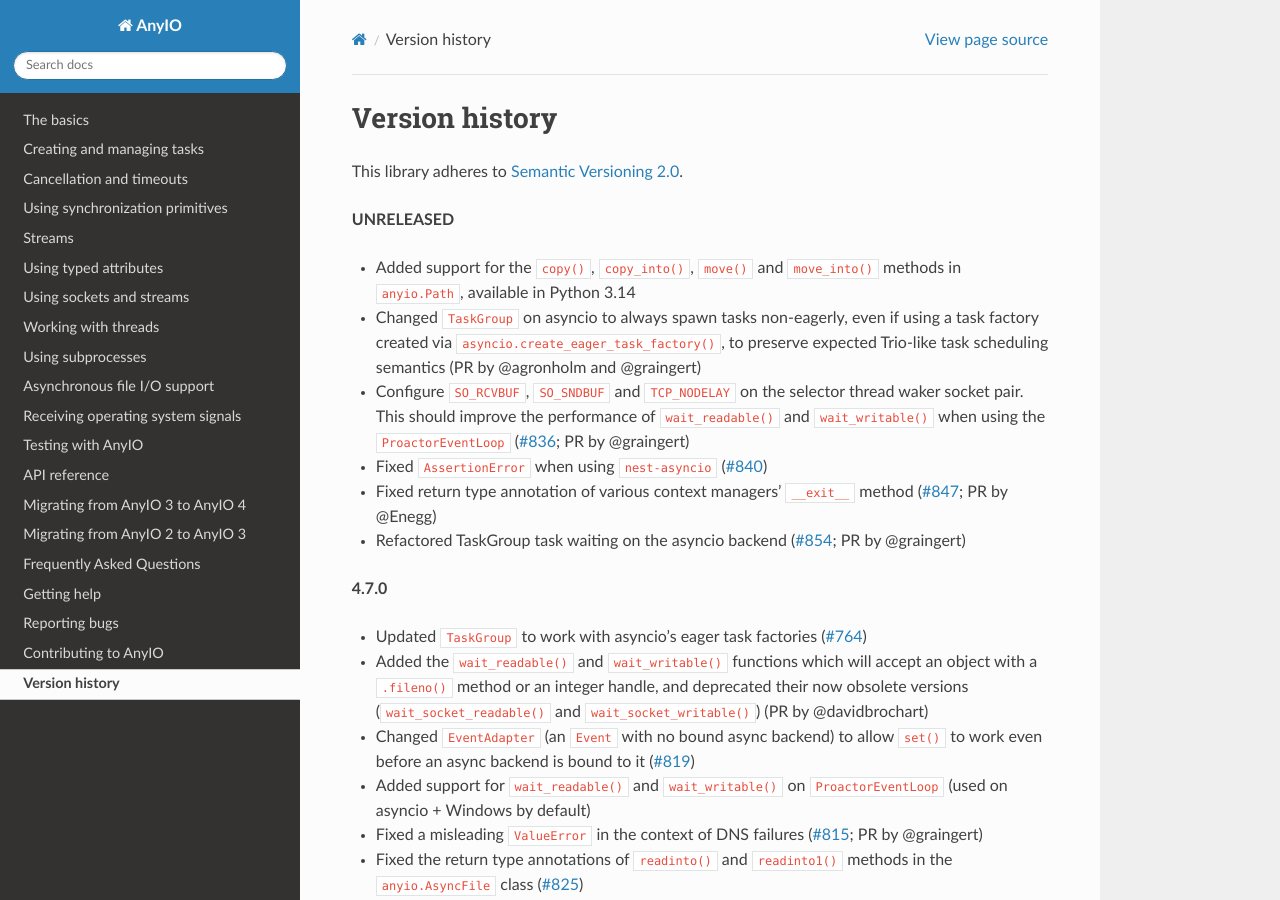
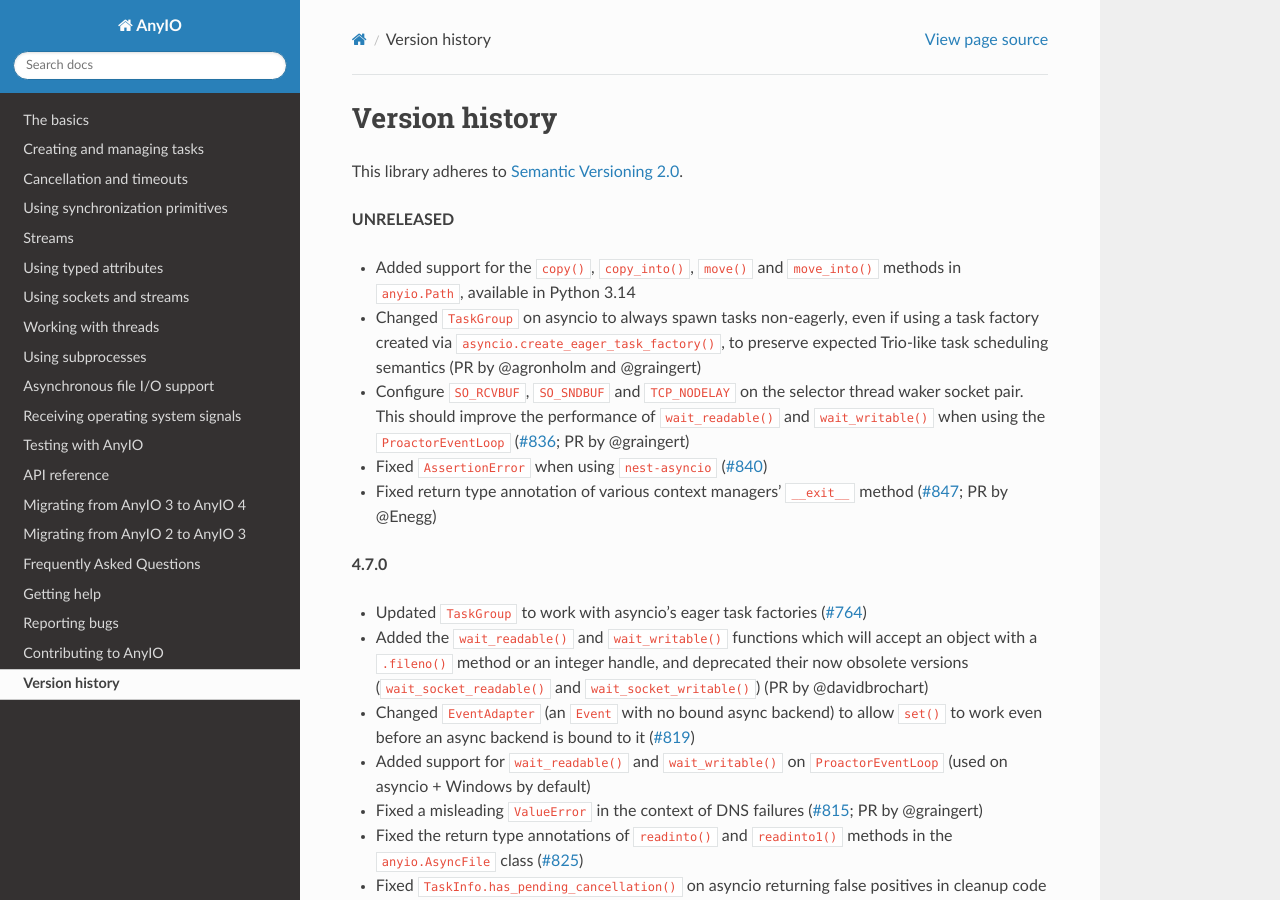
Before and after one commit to agronholm/anyio, a Sphinx documentation site: the page built from docs/versionhistory.rst, in a window 1280 px wide and 900 px high. Built offline with Sphinx 7.4.7 and the Read the Docs theme 3.1.0, drawn with Linux system fonts in a browser that asks for light colours; the version number could not be read and is left out.

Commit message:
remove news

```diff
--- a/docs/versionhistory.rst
+++ b/docs/versionhistory.rst
@@ -18,8 +18,6 @@ This library adheres to `Semantic Versioning 2.0 <http://semver.org/>`_.
   (`#840 <https://github.com/agronholm/anyio/issues/840>`_)
 - Fixed return type annotation of various context managers' ``__exit__`` method
   (`#847 <https://github.com/agronholm/anyio/issues/847>`_; PR by @Enegg)
-- Refactored TaskGroup task waiting on the asyncio backend
-  (`#854 <https://github.com/agronholm/anyio/pull/854>`_; PR by @graingert)
 
 **4.7.0**
 
```
